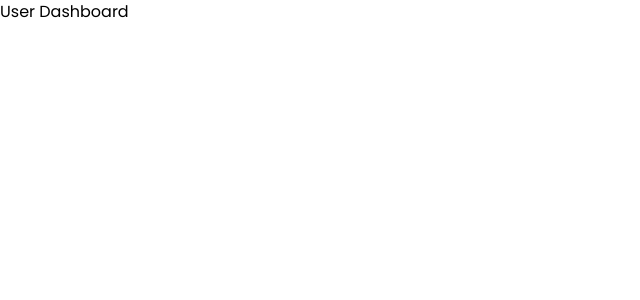
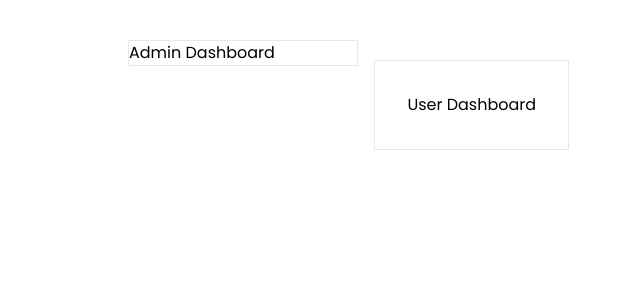
Before and after one commit to mitanvir05/shopnest-ecommerce-website, a React (Vite) app in the folder frontend/: page /dashboard in a window 1280 px wide. Shown: the top 300 px of the page, without its empty margins (0-640 px from the left). Built offline with nearby package versions, Linux system fonts and the light colour scheme; sample sign-in values are in the browser's storage.

Commit message:
dashboard layout

```diff
--- a/frontend/src/pages/dashboard/DashboardLayout.jsx
+++ b/frontend/src/pages/dashboard/DashboardLayout.jsx
@@ -1,10 +1,30 @@
 import React from "react";
-import { Outlet } from "react-router-dom";
+import { useSelector } from "react-redux";
+import { Navigate, Outlet } from "react-router-dom";
 
 const DashboardLayout = () => {
+  const { user } = useSelector((state) => state.auth);
+  if (!user) {
+    return <Navigate to="/login" replace />;
+  }
+  const renderDashboard = () => {
+    switch (user?.role) {
+      case "admin":
+        return <div>Admin Dashboard</div>;
+
+      case "user":
+        return <div>User Dashboard</div>;
+
+      default:
+        return <Navigate to="/login" replace />;
+    }
+  };
   return (
-    <div>
-      <Outlet />
+    <div className="conatiner ml-32 mt-10 flex flex-col md:flex-row gap-4 items-start justify-start">
+      <header className="lg:w-1/5 sm:w-2/5 w-full border">{renderDashboard()}</header>
+      <main className="p-8 bg-white border mt-5">
+        <Outlet />
+      </main>
     </div>
   );
 };
--- a/frontend/src/routers/routers.jsx
+++ b/frontend/src/routers/routers.jsx
@@ -85,7 +85,7 @@ const router = createBrowserRouter([
         path: "admin",
         element: (
           <PrivateRoute role="admin">
-            <div>Admin Dashboard</div>
+            <div>Admin Main</div>
           </PrivateRoute>
         ),
       },
```
